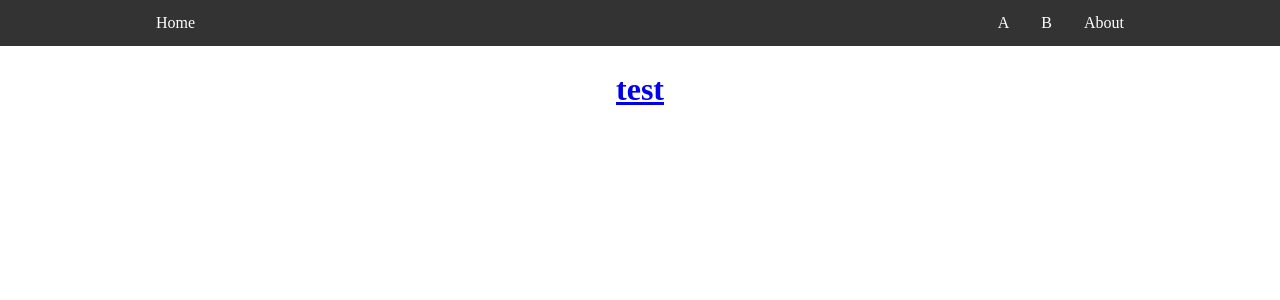
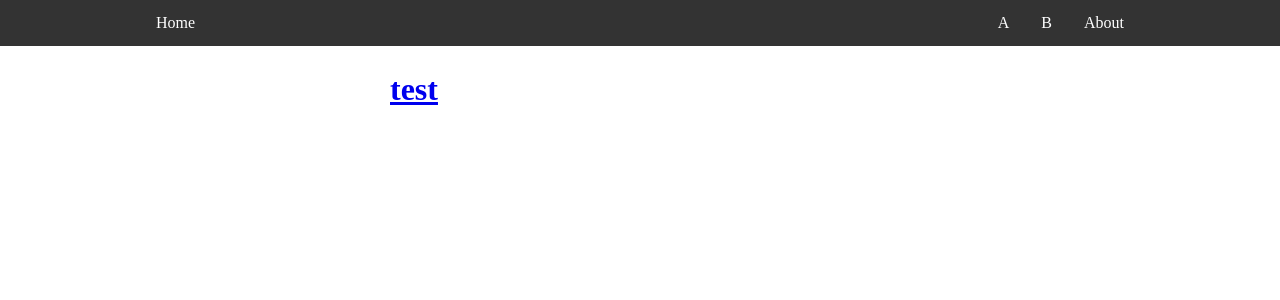
Before and after one commit to iamhabi/iamhabi.github.io, a Jekyll site: the page built from index.html, in a window 1280 px wide. Shown: the top 300 px of the page. Built offline with Jekyll 4.4.1, drawn with Linux system fonts in a browser that asks for light colours.

Commit message:
Update index.html

```diff
--- a/index.html
+++ b/index.html
@@ -3,5 +3,5 @@ layout: default
 ---
 
 {% for post in site.posts %}
-<h1 style="text-align:center;"><a href="{{ post.url }}" title="{{ post.title }}">{{ post.title }}</a></h1>
+<h1><a href="{{ post.url }}" title="{{ post.title }}">{{ post.title }}</a></h1>
 {% endfor %}
```
